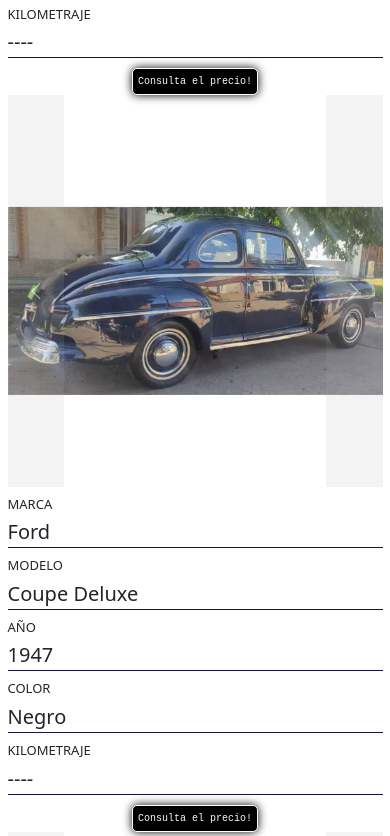
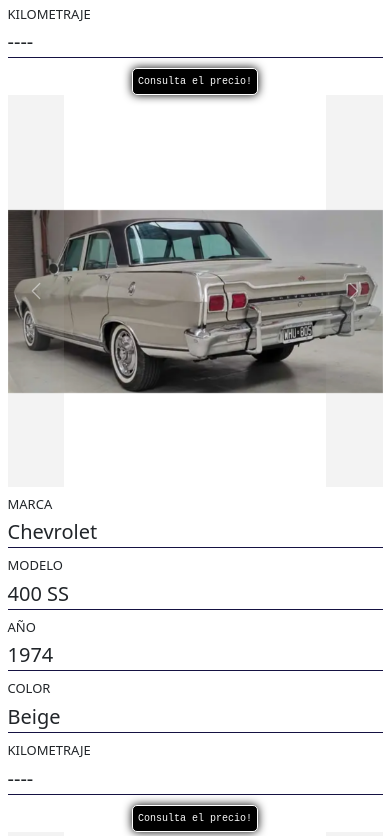
Before and after one commit to Matias1130/consecionario-multimotors-exotic-cars, a plain HTML site: page pages/autos-clasicos.html in a window 390 px wide. Shown: the part 3937-4773 px from the top of the page. Drawn offline with nearby package versions, Linux system fonts and the light colour scheme; a web font is replaced by a local one.

Commit message:
se elimino ford

```diff
--- a/pages/autos-clasicos.html
+++ b/pages/autos-clasicos.html
@@ -338,57 +338,6 @@
                     </div>
                 </div>
                 <div class="col-12 col-lg-4 col-md-6">
-                    <div id="carouselExampleFade6" class="carousel slide carousel-fade primer__carrusel">
-                        <div class="carousel-inner">
-                            <div class="carousel-item">
-                                <img src="../assets/img/autos/FORD-COUPE-47/FORD-47.jpeg"
-                                    class="d-block w-100 foto__audi" alt="...">
-                            </div>
-                            <div class="carousel-item active">
-                                <img src="../assets/img/autos/FORD-COUPE-47/FORD-47-2.jpeg"
-                                    class="d-block w-100 foto__audi" alt="...">
-                            </div>
-                            <div class="carousel-item">
-                                <img src="../assets/img/autos/FORD-COUPE-47/FORD-47-3.jpeg"
-                                    class="d-block w-100 foto__audi" alt="...">
-                            </div>
-                            <div class="carousel-item">
-                                <img src="../assets/img/autos/FORD-COUPE-47/FORD-47-4.jpeg"
-                                    class="d-block w-100 foto__audi" alt="...">
-                            </div>
-                            <div class="carousel-item">
-                                <img src="../assets/img/autos/FORD-COUPE-47/FORD-47-5.jpeg"
-                                    class="d-block w-100 foto__audi" alt="...">
-                            </div>
-                        </div>
-                        <button class="carousel-control-prev boton__carrusel" type="button"
-                            data-bs-target="#carouselExampleFade6" data-bs-slide="prev">
-                            <span class="carousel-control-prev-icon" aria-hidden="true"></span>
-                            <span class="visually-hidden">Previous</span>
-                        </button>
-                        <button class="carousel-control-next boton__carrusel" type="button"
-                            data-bs-target="#carouselExampleFade6" data-bs-slide="next">
-                            <span class="carousel-control-next-icon" aria-hidden="true"></span>
-                            <span class="visually-hidden">Next</span>
-                        </button>
-                    </div>
-                    <div class="div__grilla">
-                        <h3 class="marca">MARCA</h3>
-                        <p class="descripcion__grilla">Ford</p>
-                        <h3 class="marca">MODELO</h3>
-                        <p class="descripcion__grilla">Coupe Deluxe</p>
-                        <h3 class="marca">AÑO</h3>
-                        <p class="descripcion__grilla">1947</p>
-                        <h3 class="marca">COLOR</h3>
-                        <p class="descripcion__grilla">Negro</p>
-                        <h3 class="marca">KILOMETRAJE</h3>
-                        <p class="descripcion__grilla">----</p>
-                        <div class="div__link__consulta">
-                            <a class="link__consulta" href="../pages/contacto.html">Consulta el precio!</a>
-                        </div>
-                    </div>
-                </div>
-                <div class="col-12 col-lg-4 col-md-6">
                     <div id="carouselExampleFade7" class="carousel slide carousel-fade primer__carrusel">
                         <div class="carousel-inner">
                             <div class="carousel-item">
```
